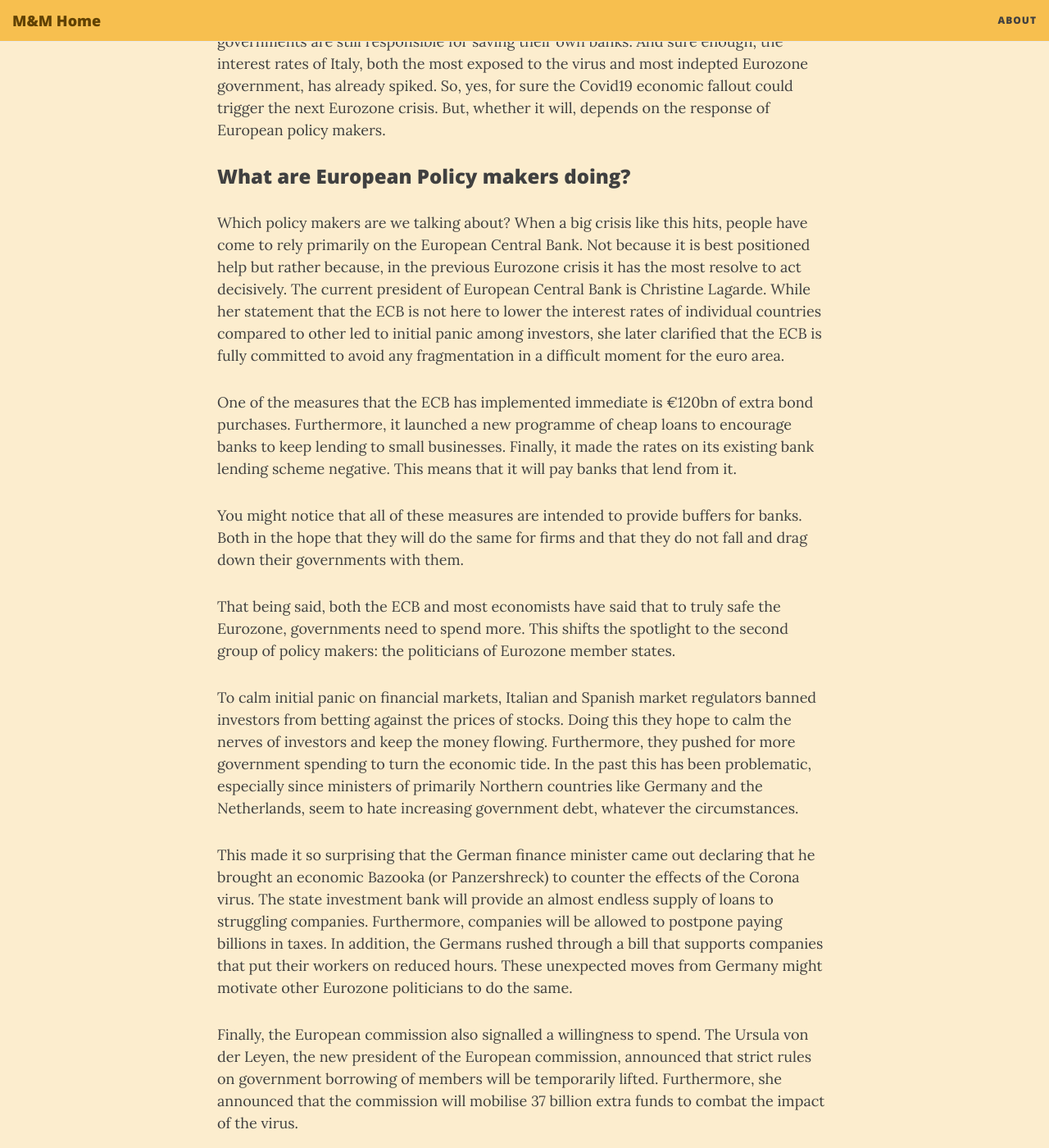
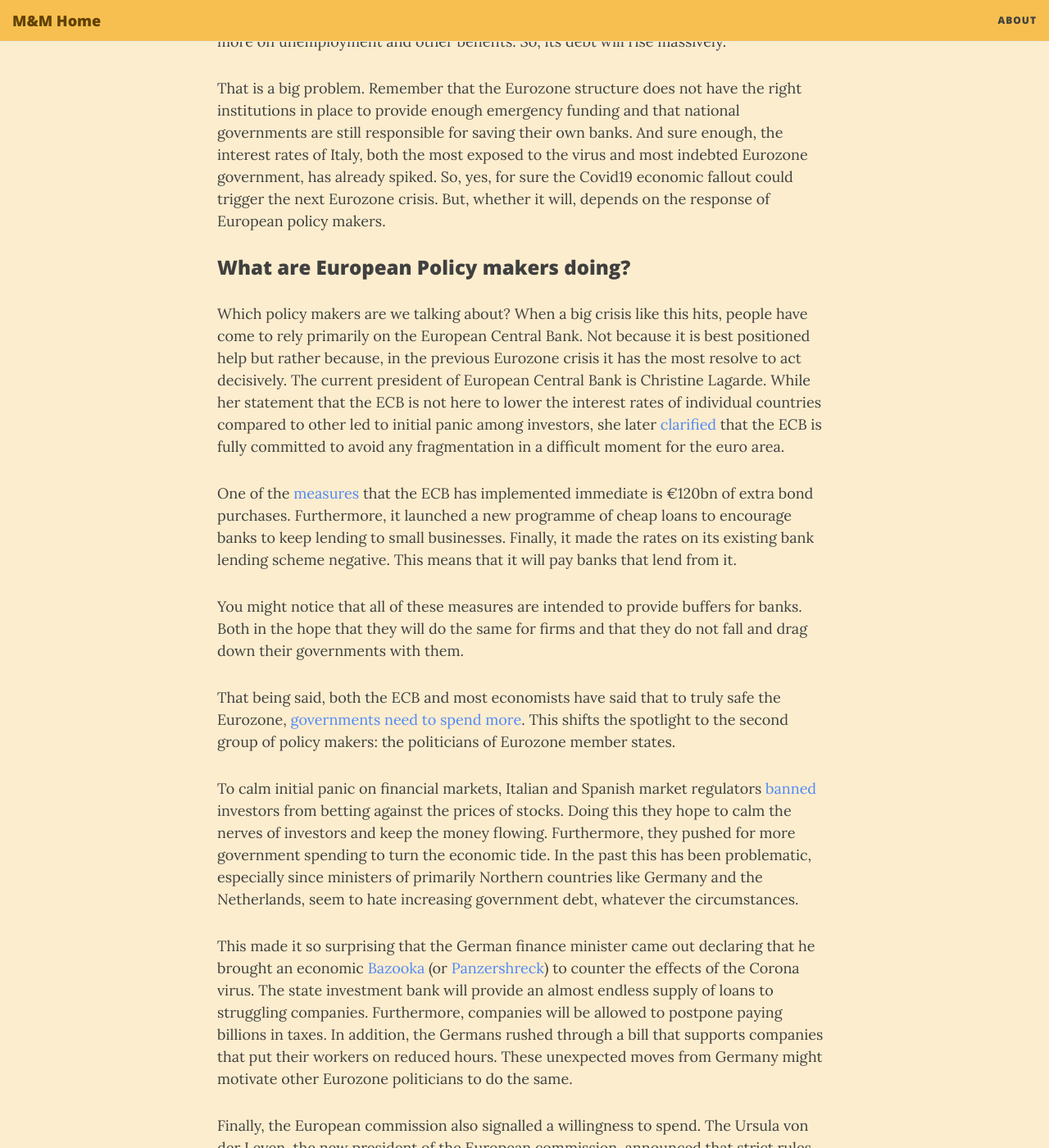
Before and after one commit to joerischasfoort/money-macro, a Jekyll site: the page built from _posts/2020-3-16-covid-19-euro-crisis.md, in a window 1280 px wide and 1400 px high, scrolled down 3551 px. Shown: the whole window at 82% size. Built offline with Jekyll 4.4.1, drawn with Linux system fonts in a browser that asks for light colours; nearby versions of some CDN libraries; comment, search, counter and statistics services are not loaded; some of the changed text lies outside the part shown.

Commit message:
Update 2020-3-16-covid-19-euro-crisis.md

```diff
--- a/_posts/2020-3-16-covid-19-euro-crisis.md
+++ b/_posts/2020-3-16-covid-19-euro-crisis.md
@@ -7,24 +7,25 @@
 ### Introduction
 To understand why the Eurozone is at risk, we need to go back to 2012. Back then, Corona was just a Mexican beer, Greece got a massive 130 billion Euro bail-out, and David Cameron (then UK prime minister) made a [speech](https://www.bbc.com/news/av/uk-18104553/eurozone-must-make-up-or-break-up-says-pm) stating "The Eurozone is at a cross-roads. It either has to make-up or it is looking at a potential break-up."
 
-The [Euro crisis](https://www.bbc.com/news/business-13856580) usually refers to the period between 2009 and 2012, when Eurozone countries such as Portugal, Ireland, Spain, Cyprus and Greece were unable to repay or refinance their government debt on their own. They needed the support of the dreaded 'troika' (consisting of the Eurozone countries, European Central bank, and IMF) to do so.
+The [Euro crisis](https://www.bbc.com/news/business-13856580) usually refers to the period between 2009 and 2012, when Eurozone countries such as Portugal, Ireland, Spain, Cyprus and Greece were unable to repay or refinance their government debt on their own. They needed the support of the dreaded ['troika'](https://www.esm.europa.eu/publications/safeguarding-euro/enter-troika-european-commission-imf-ecb) (consisting of the European commission finance ministers, European Central bank, and IMF) to do so.
 
 This was just after the [Great Recession](https://en.wikipedia.org/wiki/Great_Recession) of 2008, after which many states had to safe their banks. What made Eurozone countries unique is that they did not have their own central bank and currency to support them in doing so. Having its own central bank means that a government can never run out of money because the central bank always print some more.
 
-Sure, doing this too much and structurally will cause inflation. But, at least in a crisis, in which only temporary cash is needed, the central bank can help. For Eurozone countries, this was not an option. They had to borrow extra Euros from private investors. But no investor is big enough to lend so much to a country that they can turn the economy around. It will need to trust that other investors will invest at the same time. So, individual investors take a huge risk in doing so and, logically, for countries that were in trouble, interest rates went up astronomically, making new borrowing unaffordable.
+Sure, doing this too much and structurally will cause inflation. But, at least in a crisis, in which only temporary cash is needed, the central bank can help. For Eurozone countries, this was not an option. They had to borrow extra Euros from private investors. But no investor is big enough to lend so much to a country that they can turn the economy around. It will need to trust that other investors will invest at the same time. So, individual investors take a huge risk in doing so and, logically, for countries that were in trouble, interest rates went up astronomically, making new borrowing unaffordable. As can be seen below, interest rates of different countries all converged when the Euro was introduced but then rapidly diverged during the Euro crisis.
 
 ![png](../img/vox-eu-euro-rates.png)
+
 *Figure from Vox EU*
 
-These countries had to choose, cut back spending to be able to pay these excessive interest rates or get of the Euro and go back to their own currency. Having their own currency, they could repay the debt. Sure, this currency would drop massively in value, and it would still be in huge trouble. But, at least it has immediate excess to emergency funding in a crisis.
+Countries with rapidly increasing rates had to choose, cut back spending to be able to pay these excessive interest rates or get of the Euro and go back to their own currency. Having their own currency, they could repay the debt. Sure, this new currency would drop massively in value, and it would still be in huge trouble. But, at least it has immediate excess to emergency funding in a crisis.
 
-In 2011, Greece was not so lucky. It was in deep trouble, after having gone on an unproductive borrowing spree on the back of a massive real estate boom, real estate crashed and so did its economy. It tried to borrow emergency funds from investors. But no-one would lend to them an affordable interest rate.
+In 2011, Greece was not so lucky. Its government was in [deep trouble](https://www.vox.com/2015/7/1/8871509/greece-charts), after having gone on an unproductive borrowing spree on the back of a massive real estate boom, real estate crashed and so did its economy. It tried to borrow emergency funds from investors. But no-one would lend to them an affordable interest rate.
 
 It had a choice. The first choice  was to default on its debt and plunge the country in a massive recession. I emphasize massive because it’s easy to underestimate the human cost of such a move. This means no salaries for government employees. No pensions for ex government employees. That is a massive hit to the economy. The second choice was to borrow from other Eurozone countries, but they demanded that Greece would cut back on exactly these essential expenditures. The choice was basically between killing yourself by hanging or by poison. Not great.
 
 Therefore, after that, European economists have been urging the Eurozone member to build institutions that can provide emergency funding based on conditions that hopefully do not wreck the economy. Also, they have been pushing for a banking union, so that individual states did not have to rescue their own banks.
 
-The idea was to fix all of this, now that the economy was doing better and emergency funding was not necessary. Always better to fix the roof when the sun is shining. That was the idea at least. The problem is that… Eurozone politicians did not complete these reforms and now…. It seems a storm has come for the Eurozone. And that storm is known as Covid-19.
+The idea was to fix all of this, now that the economy was doing better and emergency funding was not necessary. Always better to fix the roof when the sun is shining. That was the idea at least. The problem is that… Eurozone politicians did not complete [all of these reforms](https://www.ft.com/content/826a4986-f7ac-11e8-af46-2022a0b02a6c) and now…. It seems a storm has come for the Eurozone. And that storm is known as Covid-19.
 
 So now, we wonder what might the impact be of Covid-19 on the Eurozone economy?
 
@@ -44,23 +45,22 @@
 They will be affected in two ways. The first is that they will receive less taxes. Not only from these broke businesses, banks and citizens but also from all those taxpayers that were selling to them. The second effect is that the government will have to spend much more on unemployment and other benefits. So, its debt will rise massively.
 
 That is a big problem. Remember that the Eurozone structure does not have the right institutions in place to provide enough emergency funding and that national governments are still responsible for saving their own banks.
-And sure enough, the interest rates of Italy, both the most exposed to the virus and most indepted Eurozone government, has already spiked.
+And sure enough, the interest rates of Italy, both the most exposed to the virus and most indebted Eurozone government, has already spiked.
 So, yes, for sure the Covid19 economic fallout could trigger the next Eurozone crisis. But, whether it will, depends on the response of European policy makers.
 
 ### What are European Policy makers doing?
 Which policy makers are we talking about? When a big crisis like this hits, people have come to rely primarily on the European Central Bank. Not because it is best positioned help but rather because, in the previous Eurozone crisis it has the most resolve to act decisively.
-The current president of European Central Bank is Christine Lagarde. While her statement that the ECB is not here to lower the interest rates of individual countries compared to other led to initial panic among investors, she later clarified that the ECB is fully committed to avoid any fragmentation in a difficult moment for the euro area.
+The current president of European Central Bank is Christine Lagarde. While her statement that the ECB is not here to lower the interest rates of individual countries compared to other led to initial panic among investors, she later [clarified](https://www.politico.eu/article/christine-lagarde-corona-blunder-ecb/) that the ECB is fully committed to avoid any fragmentation in a difficult moment for the euro area.
 
-One of the measures that the ECB has implemented immediate is €120bn of extra bond purchases. Furthermore, it launched a new programme of cheap loans to encourage banks to keep lending to small businesses. Finally, it made the rates on its existing bank lending scheme negative. This means that it will pay banks that lend from it.
+One of the [measures](https://www.ecb.europa.eu/press/blog/date/2020/html/ecb.blog200313~9e783ea567.en.html) that the ECB has implemented immediate is €120bn of extra bond purchases. Furthermore, it launched a new programme of cheap loans to encourage banks to keep lending to small businesses. Finally, it made the rates on its existing bank lending scheme negative. This means that it will pay banks that lend from it.
 
 You might notice that all of these measures are intended to provide buffers for banks. Both in the hope that they will do the same for firms and that they do not fall and drag down their governments with them.
 
-That being said, both the ECB and most economists have said that to truly safe the Eurozone, governments need to spend more. This shifts the spotlight to the second group of policy makers: the politicians of Eurozone member states.
+That being said, both the ECB and most economists have said that to truly safe the Eurozone, [governments need to spend more](https://www.ft.com/content/9e37d4da-6529-11ea-b3f3-fe4680ea68b5). This shifts the spotlight to the second group of policy makers: the politicians of Eurozone member states.
 
-To calm initial panic on financial markets, Italian and Spanish market regulators banned investors from betting against the prices of stocks. Doing this they hope to calm the nerves of investors and keep the money flowing. Furthermore, they pushed for more government spending to turn the economic tide.
-In the past this has been problematic, especially since ministers of primarily Northern countries like Germany and the Netherlands, seem to hate increasing government debt, whatever the circumstances.
+To calm initial panic on financial markets, Italian and Spanish market regulators [banned](https://www.cityam.com/italy-and-spain-ban-short-selling-after-record-sell-off/) investors from betting against the prices of stocks. Doing this they hope to calm the nerves of investors and keep the money flowing. Furthermore, they pushed for more government spending to turn the economic tide. In the past this has been problematic, especially since ministers of primarily Northern countries like Germany and the Netherlands, seem to hate increasing government debt, whatever the circumstances.
 
-This made it so surprising that the German finance minister came out declaring that he brought an economic Bazooka (or Panzershreck) to counter the effects of the Corona virus. The state investment bank will provide an almost endless supply of loans to struggling companies. Furthermore, companies will be allowed to postpone paying billions in taxes. In addition, the Germans rushed through a bill that supports companies that put their workers on reduced hours. These unexpected moves from Germany might motivate other Eurozone politicians to do the same.
+This made it so surprising that the German finance minister came out declaring that he brought an economic [Bazooka](https://www.thetimes.co.uk/article/germany-deploys-bazooka-to-defend-companies-wf3q8bkf8) (or [Panzershreck](https://en.wikipedia.org/wiki/Panzerschreck)) to counter the effects of the Corona virus. The state investment bank will provide an almost endless supply of loans to struggling companies. Furthermore, companies will be allowed to postpone paying billions in taxes. In addition, the Germans rushed through a bill that supports companies that put their workers on reduced hours. These unexpected moves from Germany might motivate other Eurozone politicians to do the same.
 
 Finally, the European commission also signalled a willingness to spend. The Ursula von der Leyen, the new president of the European commission, announced that strict rules on government borrowing of members will be temporarily lifted. Furthermore, she announced that the commission will mobilise 37 billion extra funds to combat the impact of the virus.
 
```
